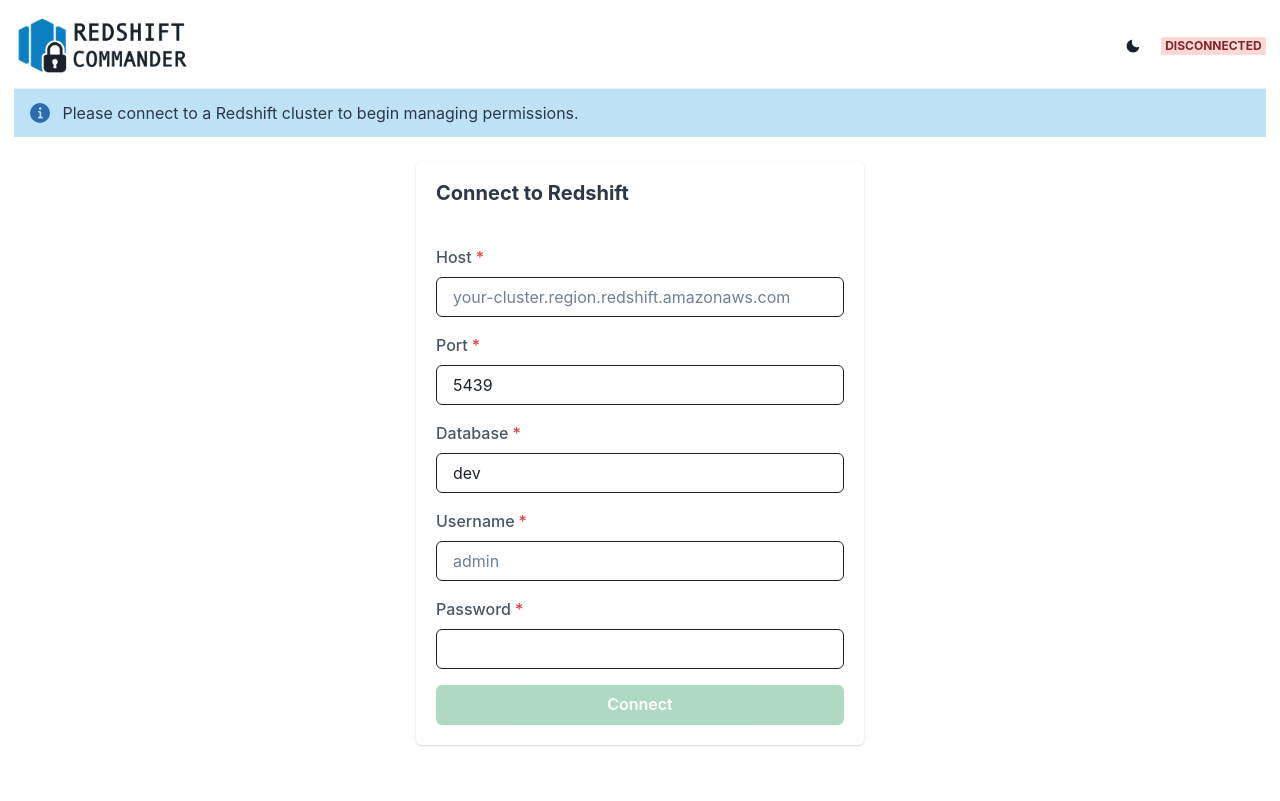
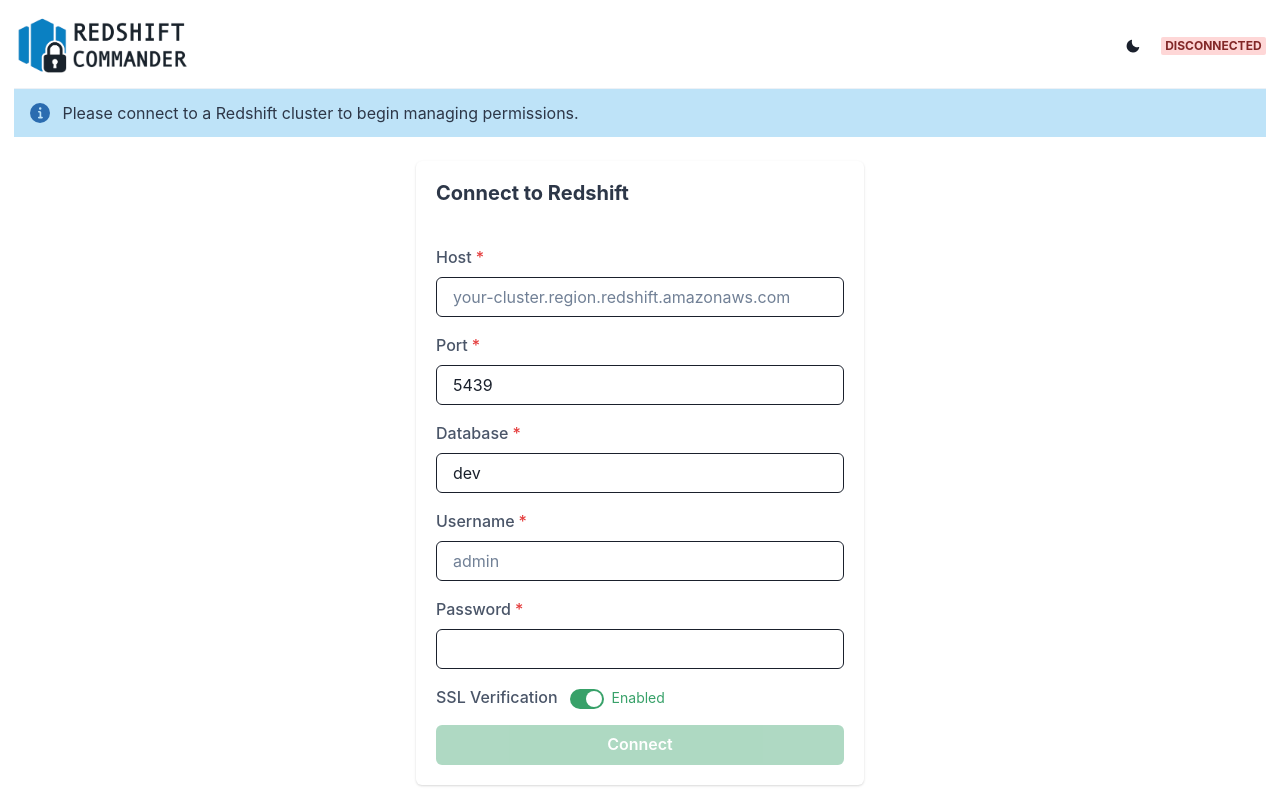
Before and after one commit to flarghi/redshift-commander, a React (Vite) app in the folder src/frontend/: page / in a window 1280 px wide. Built offline with nearby package versions, Linux system fonts and the light colour scheme.

Commit message:
feat: SSL disable switch for reverse proxies

```diff
--- a/src/frontend/src/components/ConnectionForm.tsx
+++ b/src/frontend/src/components/ConnectionForm.tsx
@@ -14,6 +14,9 @@ import {
   Alert,
   AlertIcon,
   Spinner,
+  Switch,
+  Text,
+  Tooltip,
 } from '@chakra-ui/react';
 import type { RedshiftConnection } from '../types';
 import useStore from '../store/store';
@@ -26,6 +29,7 @@ const ConnectionForm: React.FC = () => {
     database: 'dev',
     username: '',
     password: '',
+    ssl: true,
   });
 
   const handleInputChange = (field: keyof RedshiftConnection) => (
@@ -33,6 +37,10 @@ const ConnectionForm: React.FC = () => {
   ) => {
     const value = field === 'port' ? parseInt(e.target.value) || 5439 : e.target.value;
     setFormData((prev: RedshiftConnection) => ({ ...prev, [field]: value }));
+  };
+
+  const handleSslToggle = () => {
+    setFormData((prev: RedshiftConnection) => ({ ...prev, ssl: !prev.ssl }));
   };
 
   const handleConnect = async () => {
@@ -102,10 +110,38 @@ const ConnectionForm: React.FC = () => {
               />
             </FormControl>
 
+            <FormControl display="flex" alignItems="center">
+              <FormLabel color="text-secondary" mb="0">
+                SSL Verification
+              </FormLabel>
+              <Tooltip
+                label="Disable for reverse proxies or load balancers with self-signed certificates"
+                placement="top"
+              >
+                <Box>
+                  <Switch
+                    isChecked={formData.ssl}
+                    onChange={handleSslToggle}
+                    colorScheme="green"
+                  />
+                </Box>
+              </Tooltip>
+              <Text ml={2} fontSize="sm" color={formData.ssl ? "green.500" : "orange.500"}>
+                {formData.ssl ? 'Enabled' : 'Disabled'}
+              </Text>
+            </FormControl>
+
             {connectionError && (
               <Alert status="error">
                 <AlertIcon />
                 {connectionError}
+              </Alert>
+            )}
+
+            {!formData.ssl && (
+              <Alert status="warning" fontSize="sm">
+                <AlertIcon />
+                SSL verification disabled. Only use this for trusted internal networks.
               </Alert>
             )}
 
--- a/src/frontend/src/types.ts
+++ b/src/frontend/src/types.ts
@@ -14,6 +14,7 @@ export interface RedshiftConnection {
   database: string;
   username: string;
   password: string;
+  ssl?: boolean;
 }
 
 export interface User {
```
